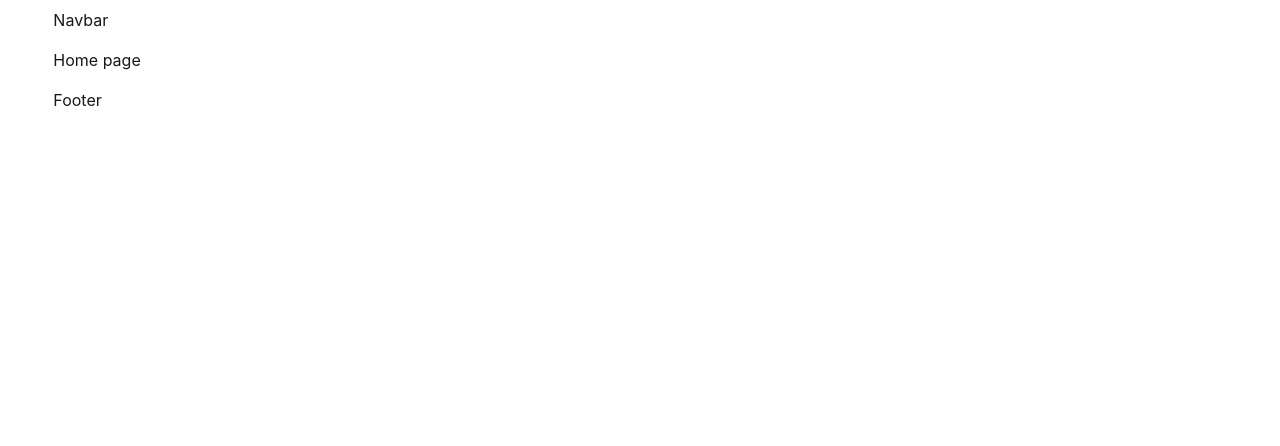
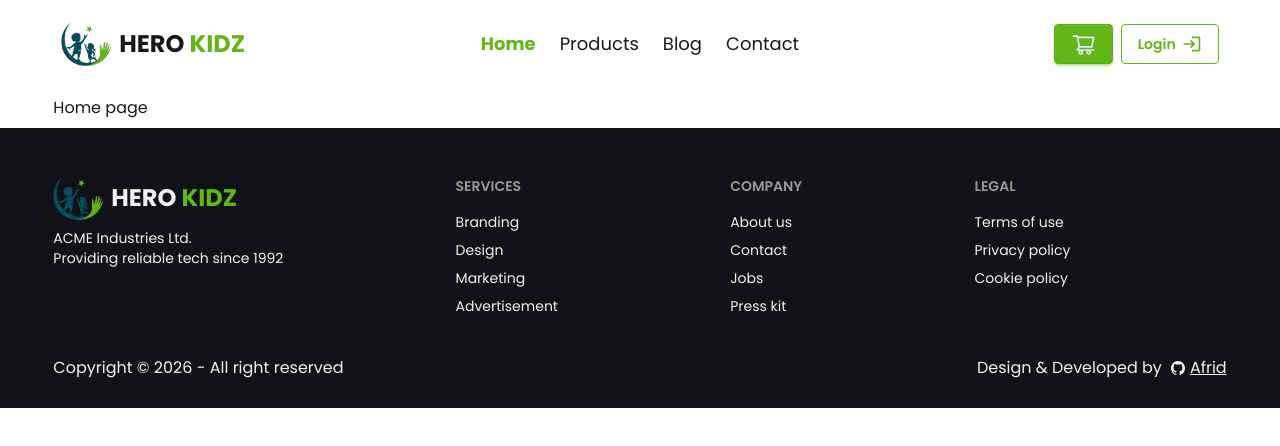
Before and after one commit to Afrid2004/NEXT-JS-HERO-KIDZ, a Next.js app: page / in a window 1280 px wide. Shown: the top 446 px of the page. Built offline with nearby package versions, Linux system fonts and the light colour scheme.

Commit message:
added header and footer

```diff
--- a/src/app/globals.css
+++ b/src/app/globals.css
@@ -10,7 +10,7 @@
   default: true;
 
   /* Brand */
-  --color-primary: #78e08f;
+  --color-primary: #62b716;
   --color-secondary: #0a3d62;
   --color-accent: #079992;
 
@@ -20,7 +20,7 @@
   --color-base-300: oklch(92% 0.015 95);
 
   /* Neutral */
-  --color-neutral: oklch(35% 0.01 260);
+  --color-neutral: #101217;
   --color-neutral-content: oklch(96% 0 0);
 
   /* Feedback */
--- a/src/app/layout.jsx
+++ b/src/app/layout.jsx
@@ -1,15 +1,10 @@
-import { Geist, Geist_Mono } from "next/font/google";
+import { Poppins } from "next/font/google";
 import "./globals.css";
 import Navbar from "@/components/layouts/Navbar";
 import Footer from "@/components/layouts/Footer";
 
-const geistSans = Geist({
-  variable: "--font-geist-sans",
-  subsets: ["latin"],
-});
-
-const geistMono = Geist_Mono({
-  variable: "--font-geist-mono",
+const poppins = Poppins({
+  weight: ["200", "300", "400", "500", "600", "700", "800", "900"],
   subsets: ["latin"],
 });
 
@@ -20,16 +15,13 @@
 
 export default function RootLayout({ children }) {
   return (
-    <html
-      lang="en"
-      className={`${geistSans.variable} ${geistMono.variable} h-full antialiased`}
-    >
+    <html lang="en" className={`${poppins.className} h-full antialiased`}>
       <body className="min-h-full flex flex-col">
         <header className="py-2 md:w-11/12 mx-auto">
           <Navbar></Navbar>
         </header>
         <main className="py-2 md:w-11/12 mx-auto">{children}</main>
-        <footer className="py-2 md:w-11/12 mx-auto">
+        <footer>
           <Footer></Footer>
         </footer>
       </body>
--- a/src/components/layouts/Footer.jsx
+++ b/src/components/layouts/Footer.jsx
@@ -1,7 +1,61 @@
 import React from "react";
+import Logo from "./Logo";
+import { IoLogoGithub } from "react-icons/io";
 
 const Footer = () => {
-  return <div>Footer</div>;
+  return (
+    <div className="bg-neutral">
+      <div className="py-2 md:w-11/12 mx-auto">
+        <div className="text-neutral-content">
+          <div className="footer sm:footer-horizontal py-10">
+            <aside>
+              <Logo></Logo>
+              <p>
+                ACME Industries Ltd.
+                <br />
+                Providing reliable tech since 1992
+              </p>
+            </aside>
+            <nav>
+              <h6 className="footer-title">Services</h6>
+              <a className="link link-hover">Branding</a>
+              <a className="link link-hover">Design</a>
+              <a className="link link-hover">Marketing</a>
+              <a className="link link-hover">Advertisement</a>
+            </nav>
+            <nav>
+              <h6 className="footer-title">Company</h6>
+              <a className="link link-hover">About us</a>
+              <a className="link link-hover">Contact</a>
+              <a className="link link-hover">Jobs</a>
+              <a className="link link-hover">Press kit</a>
+            </nav>
+            <nav>
+              <h6 className="footer-title">Legal</h6>
+              <a className="link link-hover">Terms of use</a>
+              <a className="link link-hover">Privacy policy</a>
+              <a className="link link-hover">Cookie policy</a>
+            </nav>
+          </div>
+          <div className="pb-5">
+            <div className="flex items-center justify-between">
+              <p>Copyright © {new Date().getFullYear()} - All right reserved</p>
+              <div className="flex items-center gap-2">
+                Design & Developed by{" "}
+                <a
+                  href="https://github.com/afrid2004"
+                  className="flex items-center gap-1 underline"
+                  target="_blank"
+                >
+                  <IoLogoGithub /> Afrid
+                </a>
+              </div>
+            </div>
+          </div>
+        </div>
+      </div>
+    </div>
+  );
 };
 
 export default Footer;
--- /dev/null
+++ b/src/components/layouts/Logo.jsx
@@ -0,0 +1,25 @@
+import Image from "next/image";
+import Link from "next/link";
+import React from "react";
+
+const Logo = () => {
+  return (
+    <div>
+      <Link href={"/"}>
+        <div className="flex items-center gap-2">
+          <Image
+            src={"/assets/logo.png"}
+            width={50}
+            height={50}
+            alt="hero-kidz-logo"
+          />
+          <h2 className="text-2xl font-bold uppercase">
+            Hero <span className="text-primary">Kidz</span>
+          </h2>
+        </div>
+      </Link>
+    </div>
+  );
+};
+
+export default Logo;
--- /dev/null
+++ b/src/components/layouts/NavLink.jsx
@@ -0,0 +1,19 @@
+"use client";
+import Link from "next/link";
+import { usePathname } from "next/navigation";
+import React from "react";
+
+const NavLink = ({ href, children }) => {
+  // get the path
+  const path = usePathname();
+  return (
+    <Link
+      href={href}
+      className={`text-lg ${path.startsWith(href) ? "text-primary font-bold" : ""}`}
+    >
+      {children}
+    </Link>
+  );
+};
+
+export default NavLink;
--- a/src/components/layouts/Navbar.jsx
+++ b/src/components/layouts/Navbar.jsx
@@ -1,7 +1,80 @@
 import React from "react";
+import Logo from "./Logo";
+import NavLink from "./NavLink";
+import Link from "next/link";
+import { MdLogin } from "react-icons/md";
+import { AiOutlineShoppingCart } from "react-icons/ai";
 
 const Navbar = () => {
-  return <div>Navbar</div>;
+  const menuLinks = (
+    <>
+      <li>
+        <NavLink href="/">Home</NavLink>
+      </li>
+      <li>
+        <NavLink href="/products">Products</NavLink>
+      </li>
+      <li>
+        <NavLink href="/blog">Blog</NavLink>
+      </li>
+      <li>
+        <NavLink href="/contact"> Contact</NavLink>
+      </li>
+    </>
+  );
+  return (
+    <div>
+      <div className="navbar bg-base-100">
+        <div className="navbar-start">
+          <div className="dropdown">
+            <div tabIndex={0} role="button" className="btn btn-ghost lg:hidden">
+              <svg
+                xmlns="http://www.w3.org/2000/svg"
+                className="h-5 w-5"
+                fill="none"
+                viewBox="0 0 24 24"
+                stroke="currentColor"
+              >
+                {" "}
+                <path
+                  strokeLinecap="round"
+                  strokeLinejoin="round"
+                  strokeWidth="2"
+                  d="M4 6h16M4 12h8m-8 6h16"
+                />{" "}
+              </svg>
+            </div>
+            <ul
+              tabIndex="-1"
+              className="menu menu-sm dropdown-content bg-base-100 rounded-box z-1 mt-3 w-52 p-2 shadow"
+            >
+              {menuLinks}
+            </ul>
+          </div>
+          {/* logo  */}
+          <Logo></Logo>
+        </div>
+        <div className="navbar-center hidden lg:flex">
+          <ul className="menu menu-horizontal px-1">{menuLinks}</ul>
+        </div>
+        <div className="navbar-end">
+          <div className="space-x-2">
+            <Link href={"/cart"}>
+              <button className="btn btn-primary">
+                <AiOutlineShoppingCart size={25} />
+              </button>
+            </Link>
+            <Link href={"/login"}>
+              <button className="btn btn-primary btn-outline">
+                Login
+                <MdLogin size={20} />
+              </button>
+            </Link>
+          </div>
+        </div>
+      </div>
+    </div>
+  );
 };
 
 export default Navbar;
```
Also changed, not shown: public/assets/logo.png (added), 1 other file (tests, documents, lock files or other folders).
